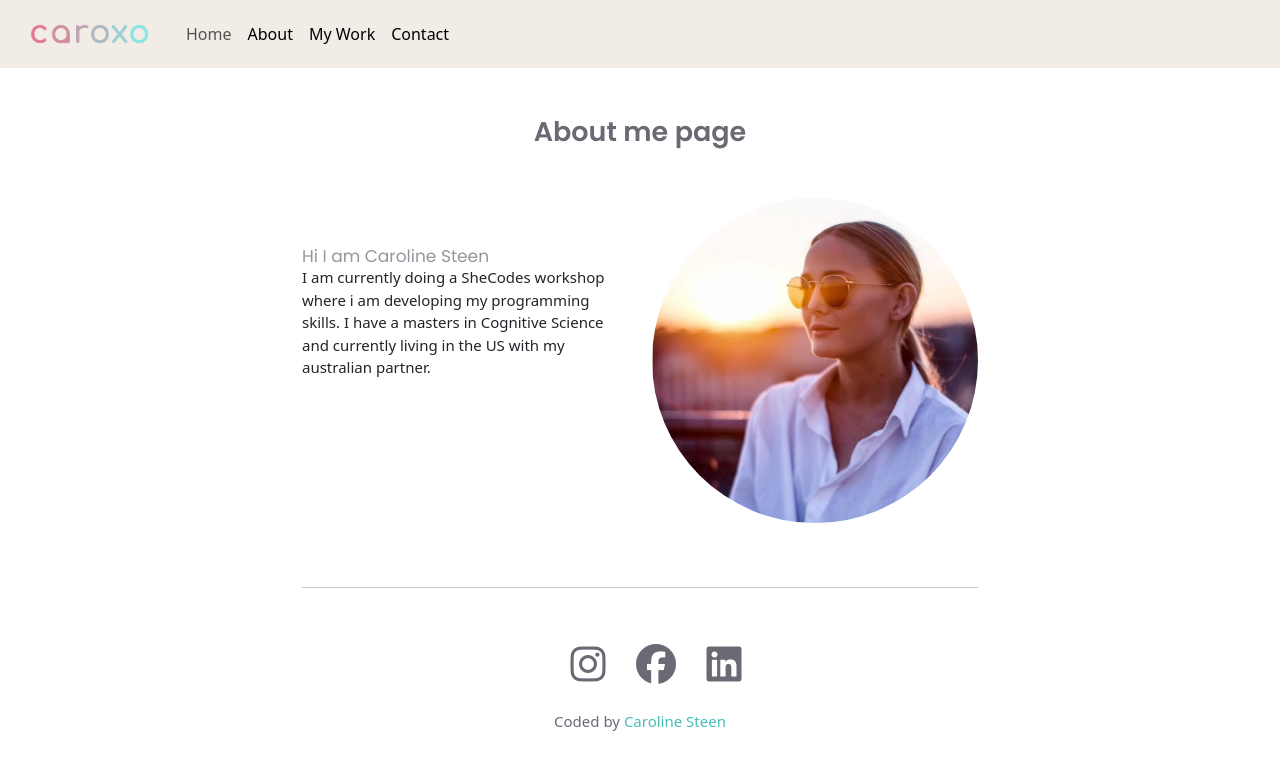
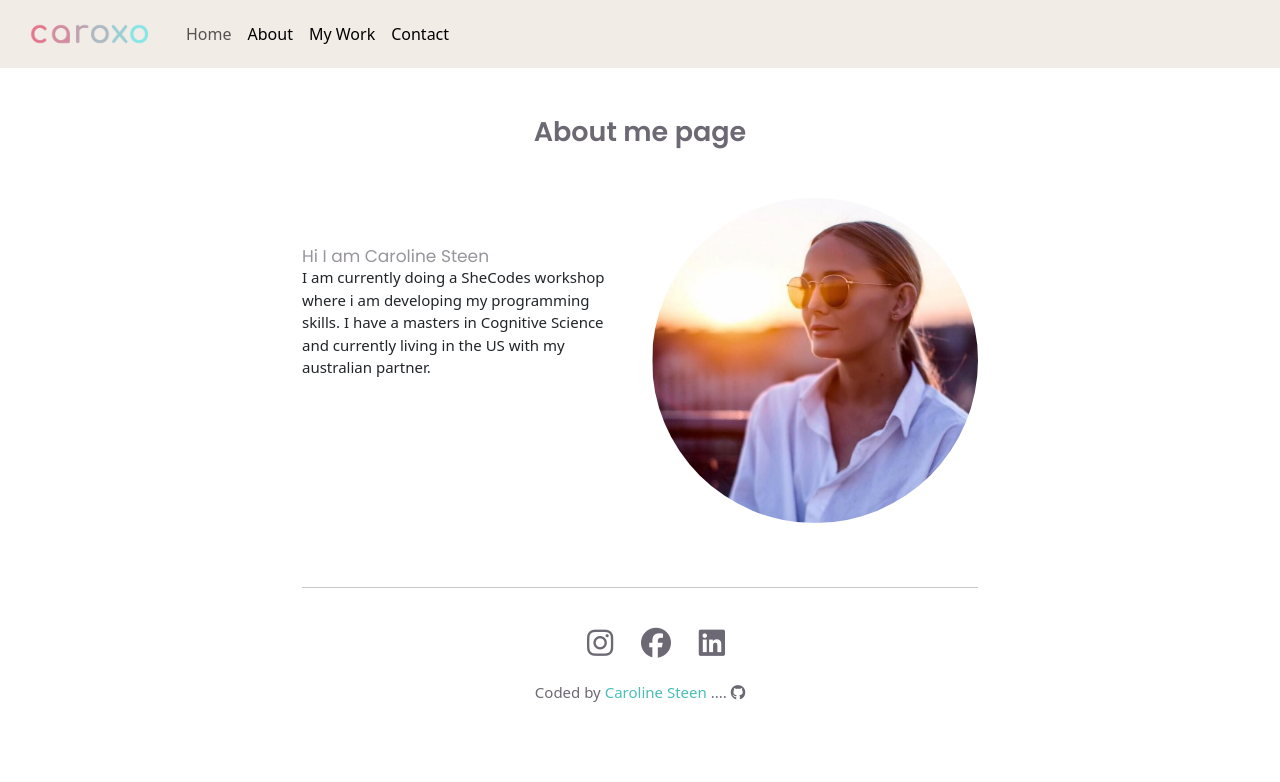
Before and after one commit to carolinesteen/portfolio-project, a plain HTML site: page about.html in a window 1280 px wide. Drawn offline with nearby package versions, Linux system fonts and the light colour scheme; a web font is replaced by a local one.

Commit message:
Updating footer icons with links

```diff
--- a/about.html
+++ b/about.html
@@ -93,20 +93,40 @@
         </div>
       </div>
       <hr />
-      <div class="contact-icons">
+
+      <div class="contact-icons pt-3">
         <ul>
-          <li><i class="fa-brands fa-instagram"></i></li>
-          <li><i class="fa-brands fa-facebook"></i></li>
-          <li><i class="fa-brands fa-linkedin"></i></li>
+          <li>
+            <a
+              href="https://www.instagram.com/carolinesteen/?hl=en"
+              target="_blank"
+              ><i class="fa-brands fa-instagram"></i
+            ></a>
+          </li>
+          <li>
+            <a
+              href="https://www.facebook.com/caroline.sundbergtvergaard/"
+              target="_blank"
+              ><i class="fa-brands fa-facebook"></i
+            ></a>
+          </li>
+          <li>
+            <a
+              href="https://dk.linkedin.com/in/caroline-steen-sundberg-tvergaard-a07004162"
+              target="_blank"
+              ><i class="fa-brands fa-linkedin"></i
+            ></a>
+          </li>
         </ul>
-        <p>
+        <p class="text-center">
           Coded by
           <a
             href="https://github.com/carolinesteen/portfolio-project"
             class="footer-link"
             target="blank"
-            >Caroline Steen</a
-          >
+            >Caroline Steen </a
+          >....
+          <i class="fa-brands fa-github"></i>
         </p>
       </div>
     </div>
--- a/src/styles.css
+++ b/src/styles.css
@@ -81,7 +81,7 @@ p {
 
 .contact-icons {
   color: #6c6874;
-  font-size: 40px;
+  font-size: 30px;
   text-align: center;
   padding: 30px;
 }
@@ -93,6 +93,11 @@ p {
 .contact-icons li {
   display: inline;
   padding: 10px;
+}
+
+.contact-icons li a {
+  text-decoration: none;
+  color: #6c6874;
 }
 
 .footer-link {
```
Also changed, not shown: contact.html (+25 -6 lines), index.html (+21 -3 lines), myWork.html (+25 -6 lines).
